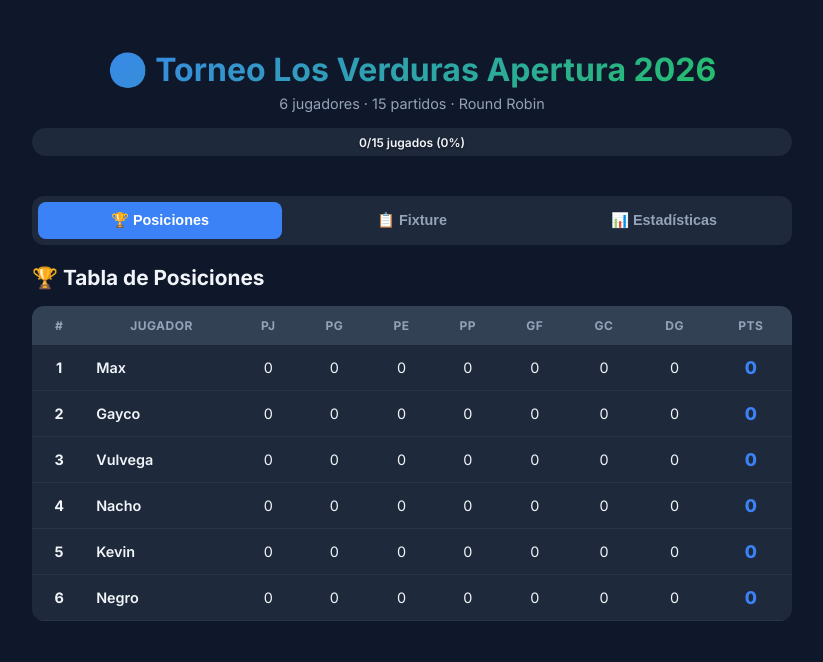
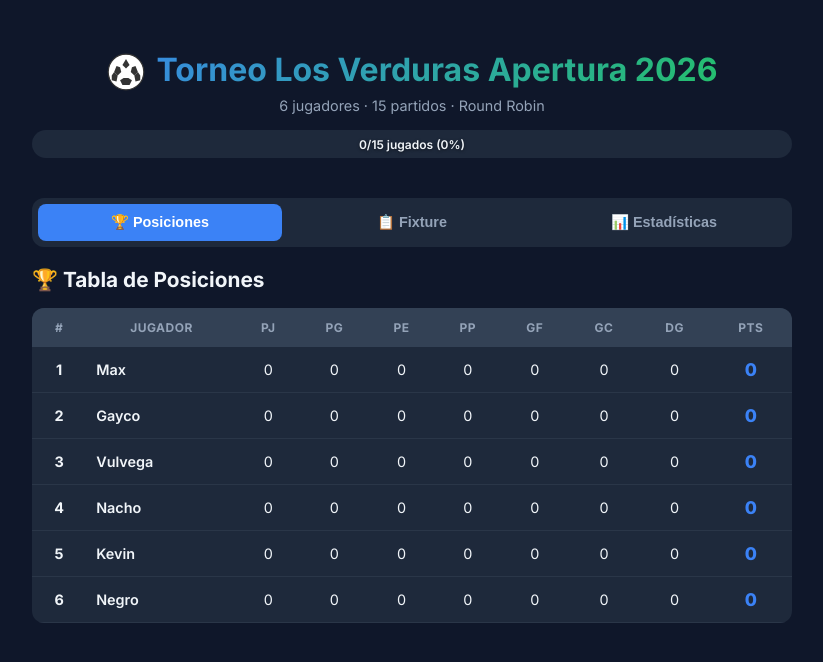
Before and after one commit to maxicopp/fixture-verdura, a Next.js app: page / in a window 1280 px wide. Shown: the top 662 px of the page, without its empty margins (228-1051 px from the left). Built offline with nearby package versions, Linux system fonts and the light colour scheme.

Commit message:
Replace emoji with SVG football icon for cross-platform support

```diff
--- a/app/globals.css
+++ b/app/globals.css
@@ -425,3 +425,12 @@ tr.leader td { font-weight: 700; }
   font-weight: 600;
   font-size: 0.85rem;
 }
+
+
+.title-icon {
+  display: inline-block;
+  width: 1.2em;
+  height: 1.2em;
+  vertical-align: middle;
+  margin-right: 4px;
+}
--- a/app/page.jsx
+++ b/app/page.jsx
@@ -34,7 +34,7 @@ export default function Home() {
   return (
     <div className="app">
       <header className="header">
-        <h1>⚽ Torneo Los Verduras Apertura 2026</h1>
+        <h1><img src="/football.svg" alt="⚽" className="title-icon" /> Torneo Los Verduras Apertura 2026</h1>
         <p className="subtitle">{players.length} jugadores · {totalMatches} partidos · Round Robin</p>
         <div className="progress-bar">
           <div className="progress-fill" style={{ width: `${progress}%` }} />
--- a/app/verdura-admin/page.jsx
+++ b/app/verdura-admin/page.jsx
@@ -88,7 +88,7 @@ export default function AdminPage() {
     <div className="app">
       <header className="header">
         <div className="admin-badge">🔒 ADMIN</div>
-        <h1>⚽ Torneo Los Verduras Apertura 2026</h1>
+        <h1><img src="/football.svg" alt="⚽" className="title-icon" /> Torneo Los Verduras Apertura 2026</h1>
         <p className="subtitle">{players.length} jugadores · {totalMatches} partidos · Round Robin</p>
         <div className="progress-bar">
           <div className="progress-fill" style={{ width: `${progress}%` }} />
```
Also changed, not shown: public/football.svg (added).
